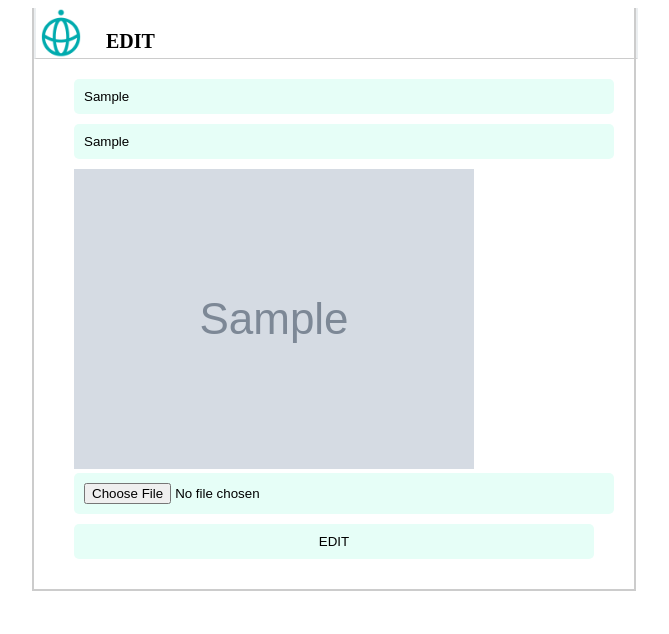
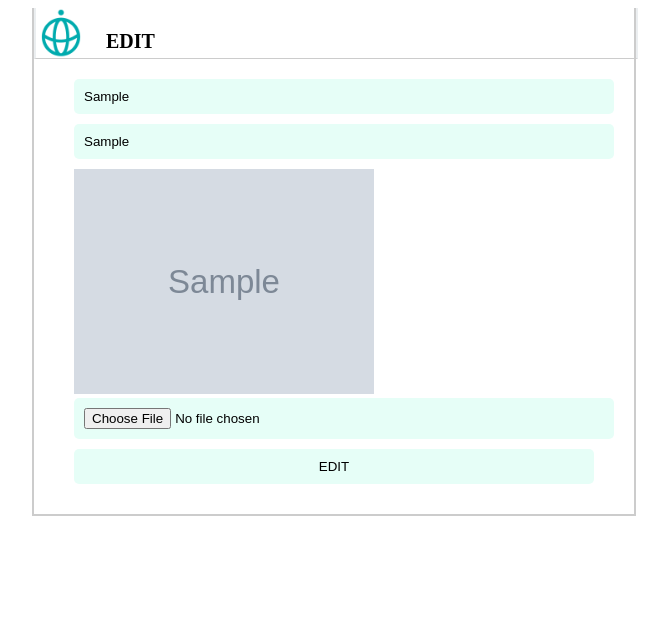
Before and after one commit to sabersunny/twitter, a Django app: template templates/edit.html in a window 1280 px wide. Shown: the top 634 px of the page, without its empty margins (306-975 px from the left). Run offline with Django 3.2, Linux system fonts and the light colour scheme; the template is opened without the code that fills it: most values are stand-ins (such as "Sample title", 1, 10 or a date in 2020); grey boxes marked "Sample" are stand-in pictures.

Commit message:
Update edit.html

```diff
--- a/templates/edit.html
+++ b/templates/edit.html
@@ -13,7 +13,7 @@
         <input type="text" name="name" value={{post.name}} required>
         <input type="text" name="body" value={{post.body}} required>
         <!-- <textarea name="body" value={{post.body}} required></textarea> -->
-        <img src="{{ post.image.url}}" alt="">
+        <img src="{{ post.image.url}}" style="width:300px">
         <input type = "file" name="image" />
         <input type="submit" value="EDIT" />
         </form>
```
